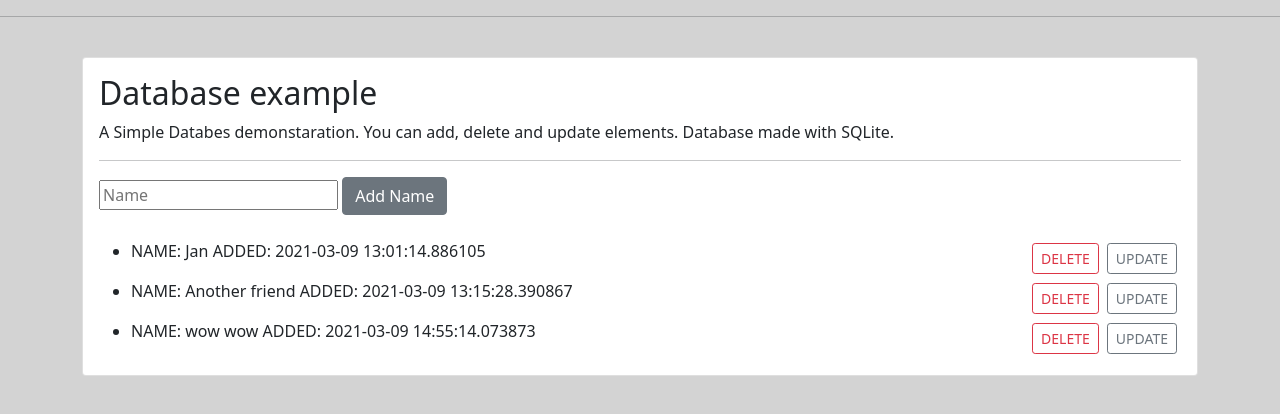
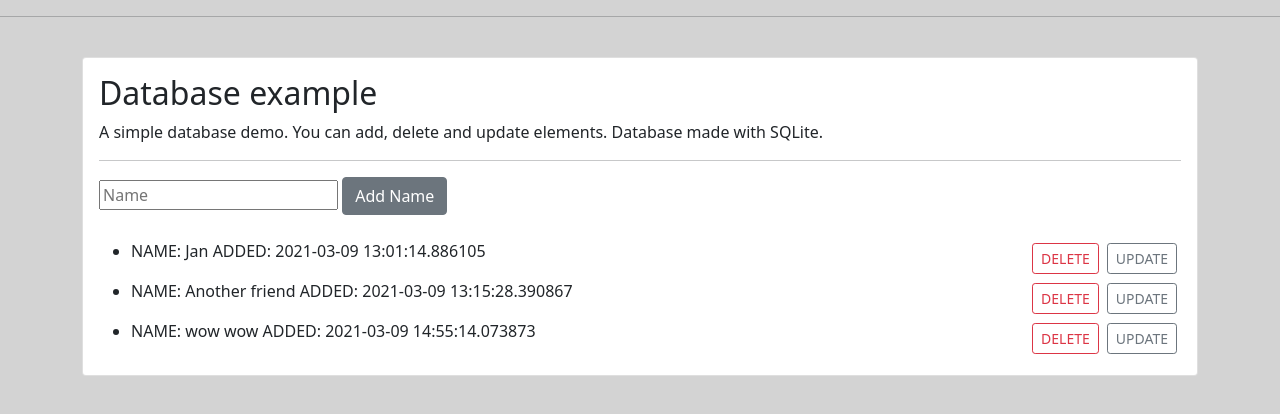
Before and after one commit to Himhith/FlaskWebsiteExample, a Flask app: page /friends in a window 1280 px wide. Shown: the part 56-470 px from the top of the page. Run offline with Flask 2, Linux system fonts and the light colour scheme; data comes from the database, SQL or seed files in the repository.

Commit message:
initial commit

```diff
--- a/templates/friends.html
+++ b/templates/friends.html
@@ -5,7 +5,7 @@
          <div class="card" >
           <div class="card-body ">
             <h2 class="card-title">Database example</h2>
-            <p class="card-text"> A Simple Databes demonstaration. You can add, delete and update elements. Database made with
+            <p class="card-text"> A simple database demo. You can add, delete and update elements. Database made with
                 SQLite. </p>
               <hr>
               <form  action="/friends" method="POST">
```
